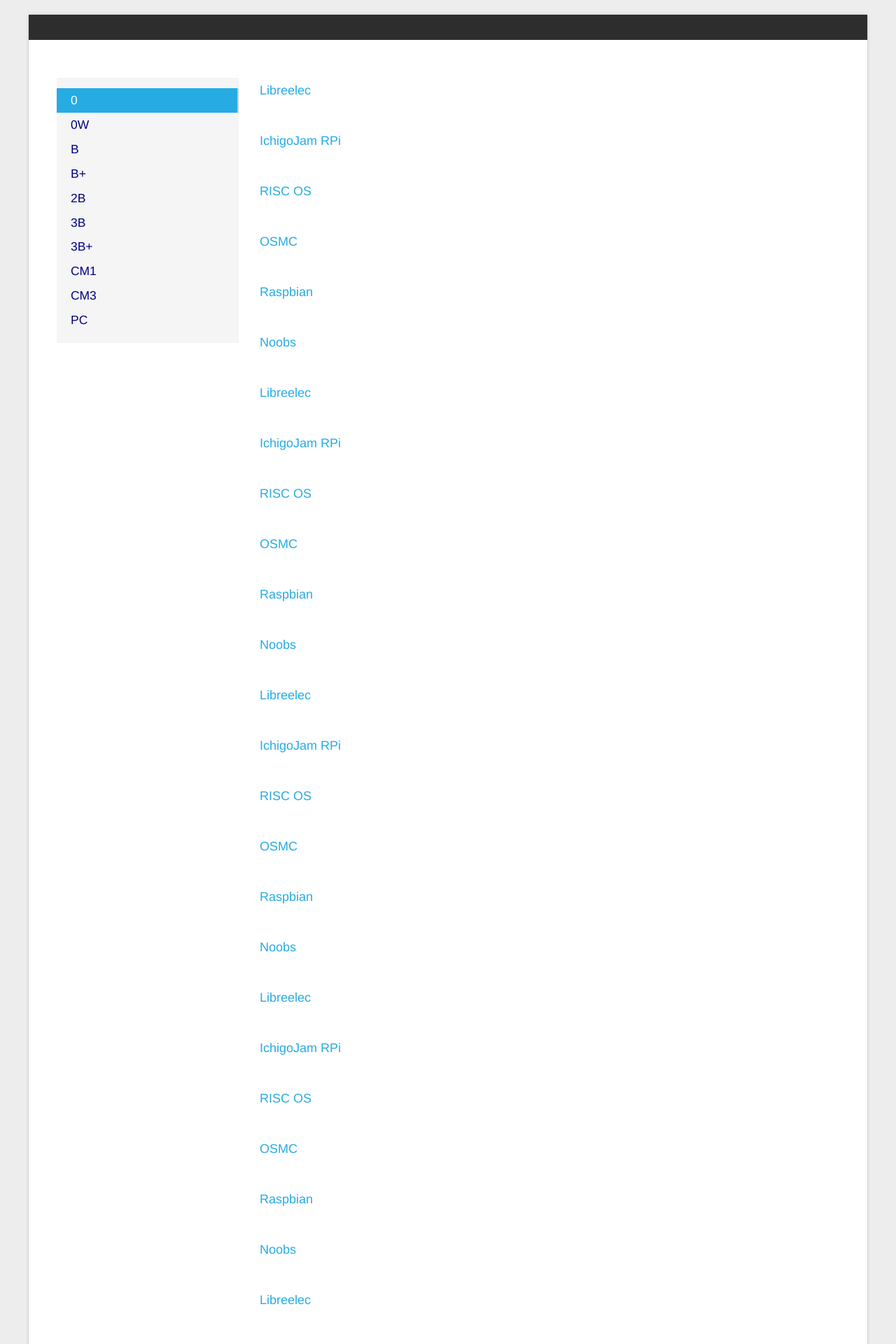
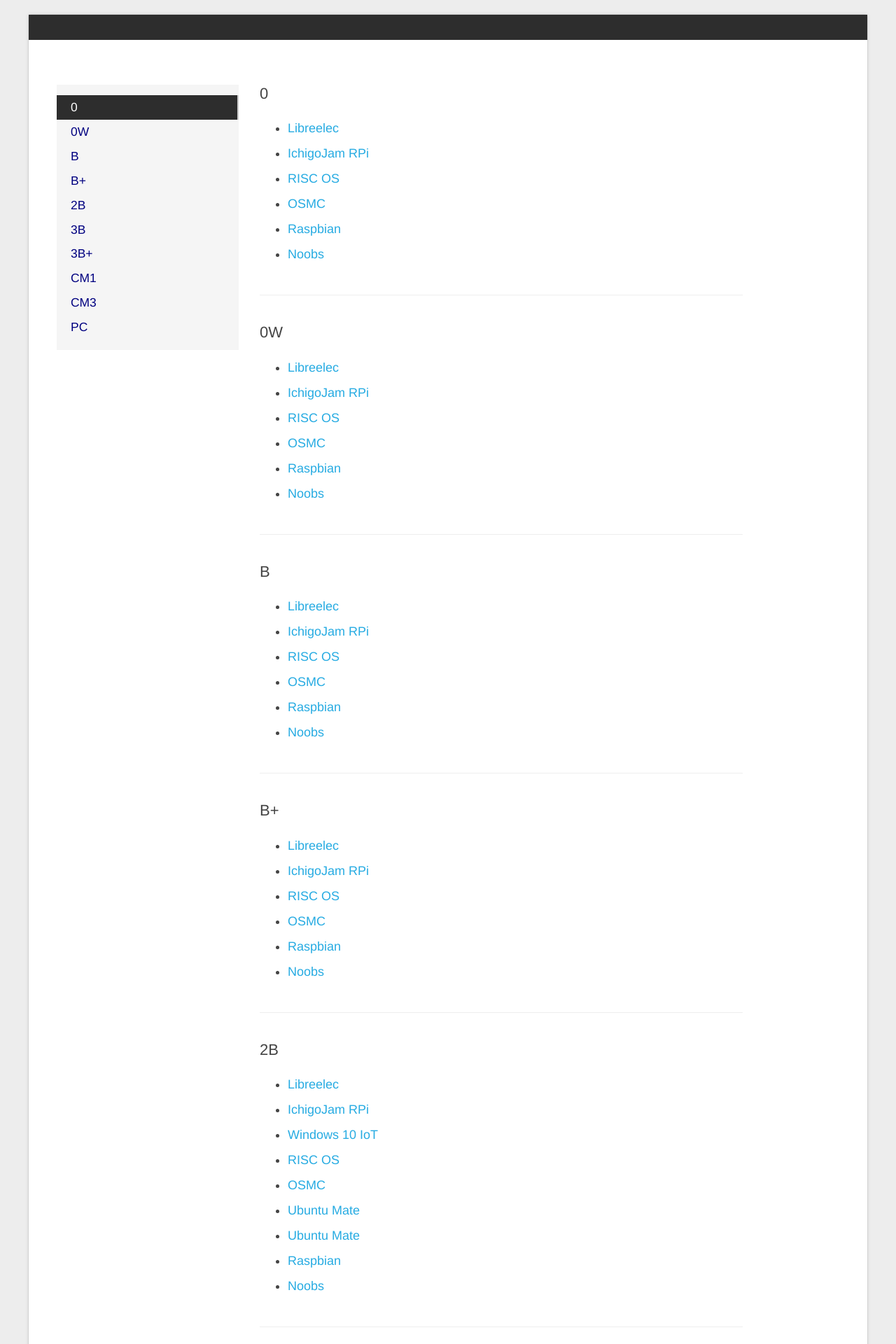
Before and after one commit to RPiOS/RPiOS.github.io, a Jekyll site: the page built from tags.html, in a window 1280 px wide. Shown: the top 1920 px of the page at 70% size. Built offline with Jekyll 4.4.1, drawn with Linux system fonts in a browser that asks for light colours.

Commit message:
更新系统

```diff
--- a/assets/css/tag-style.css
+++ b/assets/css/tag-style.css
@@ -1,7 +1,3 @@
-/* Author: Frittt Templates
-   URI: #
-*/
-
 body, html {
     margin: 0;
     padding: 0;
@@ -335,18 +331,6 @@
     transition: all linear 0.2s;
 }
 
-
-
-
-
-
-
-input:focus {
-    border-color: #007eb2;
-    outline: 0;
-}
-
-
 .docs-nav {
     background-color: #f5f5f5;
     list-style: none;
@@ -390,13 +374,13 @@
     }
 
     .docs-nav a:hover {
-        background: #26ABE2;
+        background: #2d2d2d;
 		color:#fff;
     }
 
     .docs-nav a:active,
     .docs-nav .active {
-        background: #26ABE2;
+        background: #2d2d2d;
 		color:#fff;
         border-right: 2px solid #ccc;
     }
@@ -425,18 +409,7 @@
         text-align: center;
     }
 
-
-
-
-
-
-
-
-
     input {
         display: inline-block;
     }
-
-
-
 }
--- a/tags.html
+++ b/tags.html
@@ -7,15 +7,18 @@
     <div class="container">
         <ul class="docs-nav">
             {% for tag in site.tags %}
-            <li><a href="#{{ tag[0] }}" class="tag">{{ tag[0]}}</a></li>
+            <li><b class="lang" name="RpiVer"></b><a href="#{{ tag[0] }}" class="tag">{{ tag[0] }}</a></li>
             {% endfor %}
         </ul>
         <div class="docs-content">
             {% for tag in site.tags %}
+            <h2 id="{{ tag[0] }}">{{ tag[0] }}</h2>
+            <ul>
             {% for post in tag[1] %}
-            <a href="{{ post.url }}" title="{{ post.title }}">{{ post.title }}</a>
-            <br/><br/>
+            <li><a href="{{ post.url }}" title="{{ post.title }}">{{ post.title }}</a></li>
             {% endfor %}
+            </ul>
+            <hr/>
             {% endfor %}
         </div>
     </div>
```
Also changed, not shown: 4 other files.
